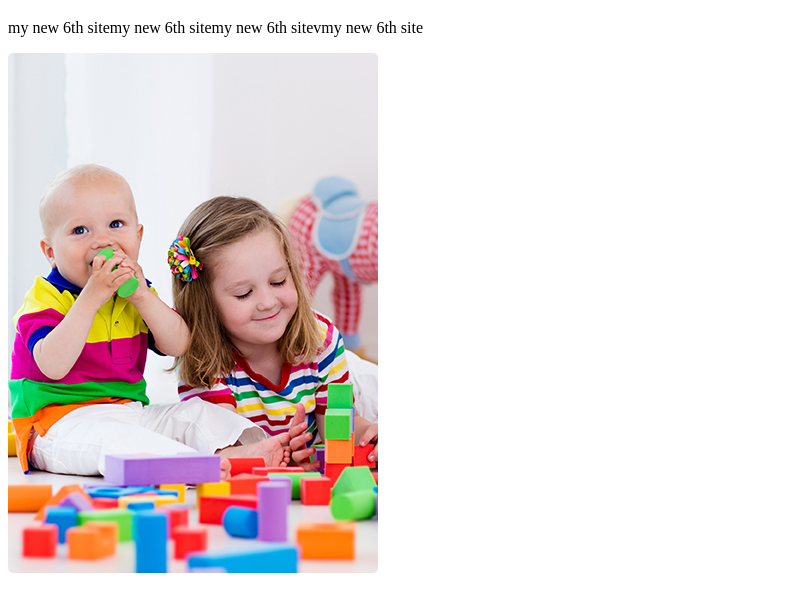
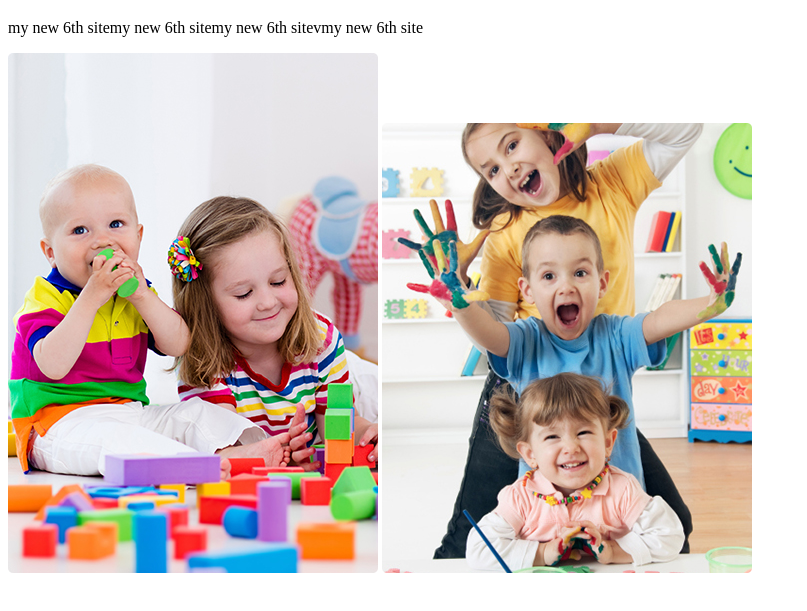
Before and after one commit to kishor-0zz/my-6th-repo, a plain HTML site: page index.html in a window 1280 px wide. Shown: the part 61-672 px from the top of the page, without its empty margins (0-807 px from the left). Drawn offline with Linux system fonts and the light colour scheme.

Commit message:
new branch

```diff
--- a/index.html
+++ b/index.html
@@ -11,5 +11,6 @@
     <h1>my new 6th site</h1>
     <p>my new 6th sitemy new 6th sitemy new 6th sitevmy new 6th site</p>
     <img src="images/4.jpg" alt="">
+    <img src="images/5.jpg" alt="">
 </body>
 </html>
```
